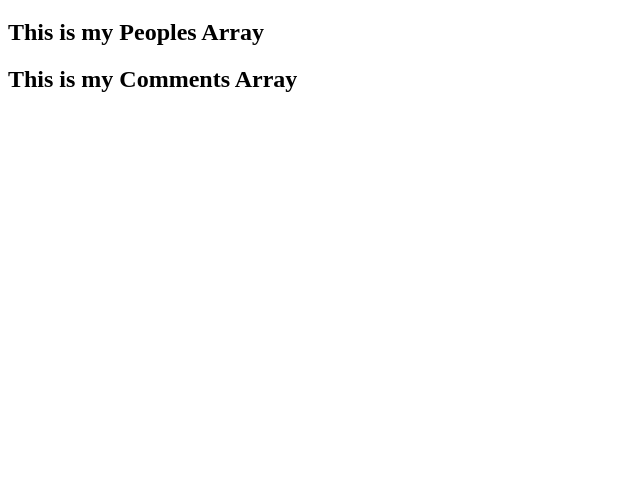
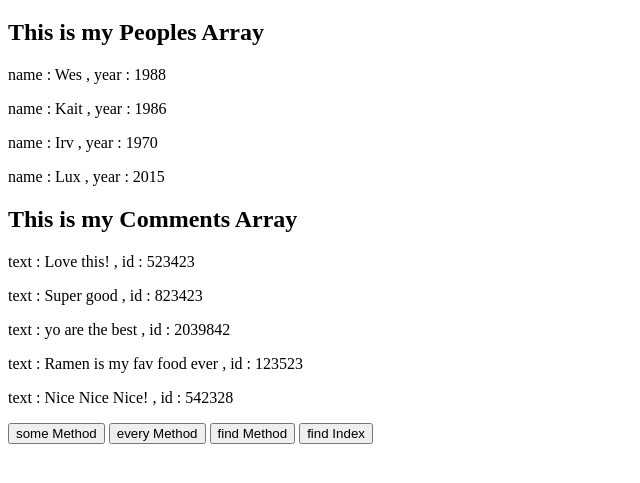
Before and after one commit to M3hTi/some-.every-.find-and-...SPREADS-, a plain HTML site: page index.html in a window 1280 px wide. Shown: the part 61-544 px from the top of the page, without its empty margins (0-640 px from the left). Drawn offline with Linux system fonts and the light colour scheme.

Commit message:
Display All

```diff
--- a/index.html
+++ b/index.html
@@ -12,6 +12,10 @@
     <p class="show-peoples"></p>
     <h2>This is my Comments Array</h2>
     <p class="show-comments"></p>
+    <button>some Method</button>
+    <button>every Method</button>
+    <button>find Method</button>
+    <button>find Index</button>
     <script src="script/script.js"></script>
 </body>
 </html>
--- a/script/script.js
+++ b/script/script.js
@@ -91,7 +91,7 @@ const displayPeoples = function () {
         `).join(' ')
     document.querySelector('.show-peoples').innerHTML = html
 }
-// window.onload = displayPeoples;
+
 
 
 
@@ -104,4 +104,13 @@ const displayComments = function () {
     ).join(' ')
     document.querySelector('.show-comments').innerHTML = html
 }
-// window.onload = displayComments;
+
+
+// Function to display both peoples and comments
+const displayAll = function () {
+    displayPeoples();
+    displayComments();
+}
+
+// Call displayAll when the window loads
+window.onload = displayAll;
```
